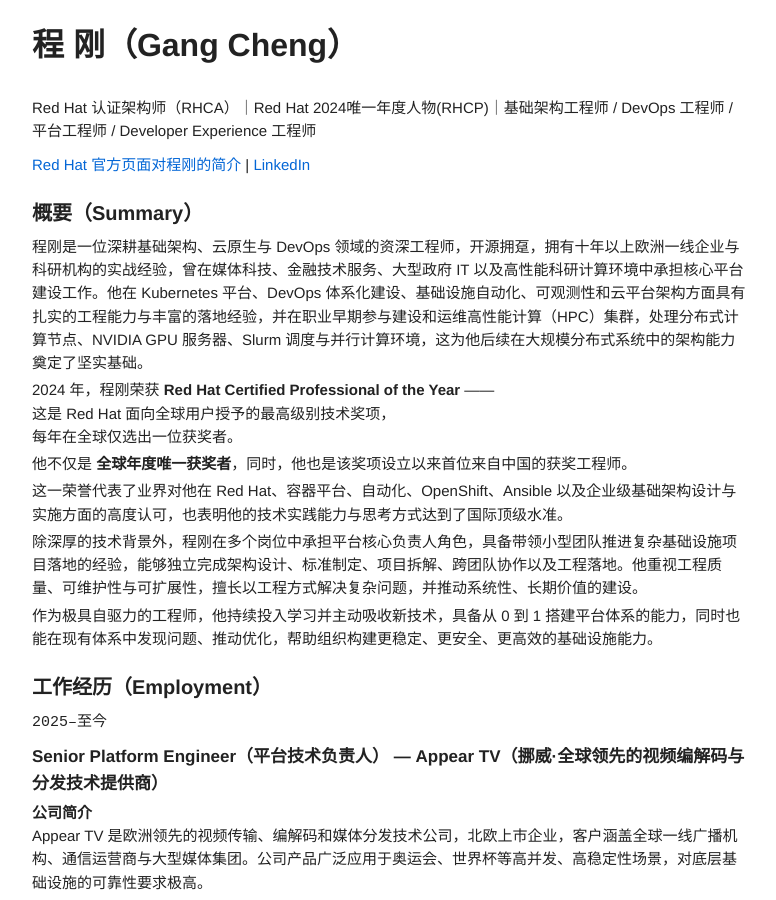
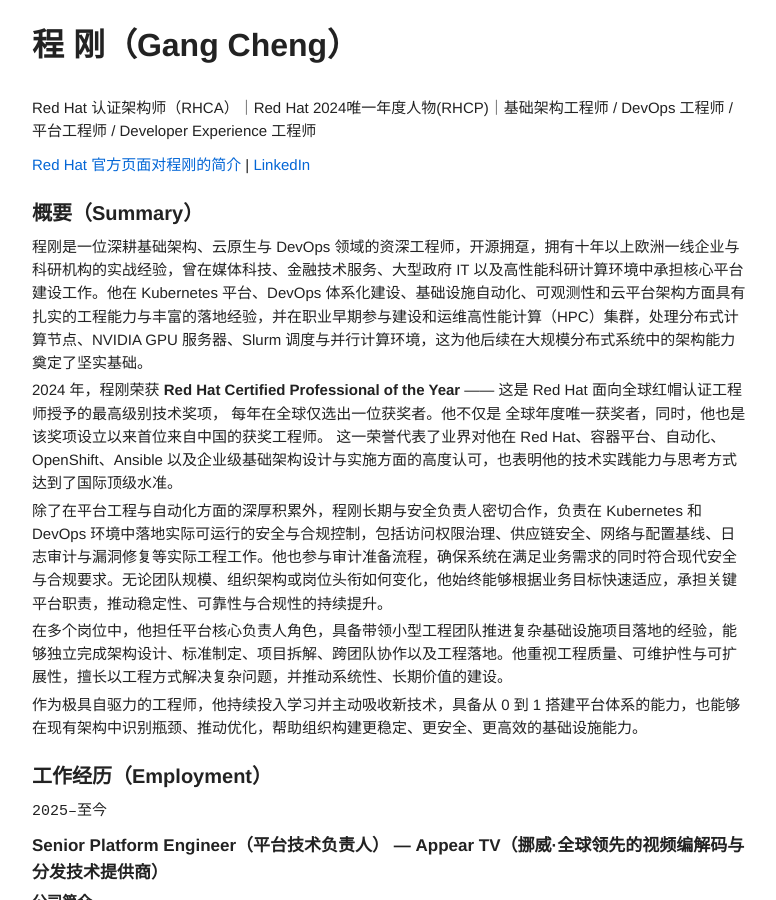
Before and after one commit to gcccheng/wugui, a Jekyll site: the page built from index.md, in a window 1280 px wide and 900 px high. Shown: the whole window, without its empty margins (118-894 px from the left). Built offline with Jekyll 4.4.1, drawn with Linux system fonts in a browser that asks for light colours.

Commit message:
Update index.md

```diff
--- a/index.md
+++ b/index.md
@@ -17,16 +17,15 @@ Red Hat 认证架构师（RHCA）｜Red Hat 2024唯一年度人物(RHCP)｜基
 程刚是一位深耕基础架构、云原生与 DevOps 领域的资深工程师，开源拥趸，拥有十年以上欧洲一线企业与科研机构的实战经验，曾在媒体科技、金融技术服务、大型政府 IT 以及高性能科研计算环境中承担核心平台建设工作。他在 Kubernetes 平台、DevOps 体系化建设、基础设施自动化、可观测性和云平台架构方面具有扎实的工程能力与丰富的落地经验，并在职业早期参与建设和运维高性能计算（HPC）集群，处理分布式计算节点、NVIDIA GPU 服务器、Slurm 调度与并行计算环境，这为他后续在大规模分布式系统中的架构能力奠定了坚实基础。
 
 2024 年，程刚荣获 **Red Hat Certified Professional of the Year** ——
-这是 Red Hat 面向全球用户授予的最高级别技术奖项，
-每年在全球仅选出一位获奖者。
-
-他不仅是 **全球年度唯一获奖者**，同时，他也是该奖项设立以来首位来自中国的获奖工程师。
-
+这是 Red Hat 面向全球红帽认证工程师授予的最高级别技术奖项，
+每年在全球仅选出一位获奖者。他不仅是 全球年度唯一获奖者，同时，他也是该奖项设立以来首位来自中国的获奖工程师。
 这一荣誉代表了业界对他在 Red Hat、容器平台、自动化、OpenShift、Ansible 以及企业级基础架构设计与实施方面的高度认可，也表明他的技术实践能力与思考方式达到了国际顶级水准。
 
-除深厚的技术背景外，程刚在多个岗位中承担平台核心负责人角色，具备带领小型团队推进复杂基础设施项目落地的经验，能够独立完成架构设计、标准制定、项目拆解、跨团队协作以及工程落地。他重视工程质量、可维护性与可扩展性，擅长以工程方式解决复杂问题，并推动系统性、长期价值的建设。
+除了在平台工程与自动化方面的深厚积累外，程刚长期与安全负责人密切合作，负责在 Kubernetes 和 DevOps 环境中落地实际可运行的安全与合规控制，包括访问权限治理、供应链安全、网络与配置基线、日志审计与漏洞修复等实际工程工作。他也参与审计准备流程，确保系统在满足业务需求的同时符合现代安全与合规要求。无论团队规模、组织架构或岗位头衔如何变化，他始终能够根据业务目标快速适应，承担关键平台职责，推动稳定性、可靠性与合规性的持续提升。
 
-作为极具自驱力的工程师，他持续投入学习并主动吸收新技术，具备从 0 到 1 搭建平台体系的能力，同时也能在现有体系中发现问题、推动优化，帮助组织构建更稳定、更安全、更高效的基础设施能力。
+在多个岗位中，他担任平台核心负责人角色，具备带领小型工程团队推进复杂基础设施项目落地的经验，能够独立完成架构设计、标准制定、项目拆解、跨团队协作以及工程落地。他重视工程质量、可维护性与可扩展性，擅长以工程方式解决复杂问题，并推动系统性、长期价值的建设。
+
+作为极具自驱力的工程师，他持续投入学习并主动吸收新技术，具备从 0 到 1 搭建平台体系的能力，也能够在现有架构中识别瓶颈、推动优化，帮助组织构建更稳定、更安全、更高效的基础设施能力。
 
 ## 工作经历（Employment）
 
```
